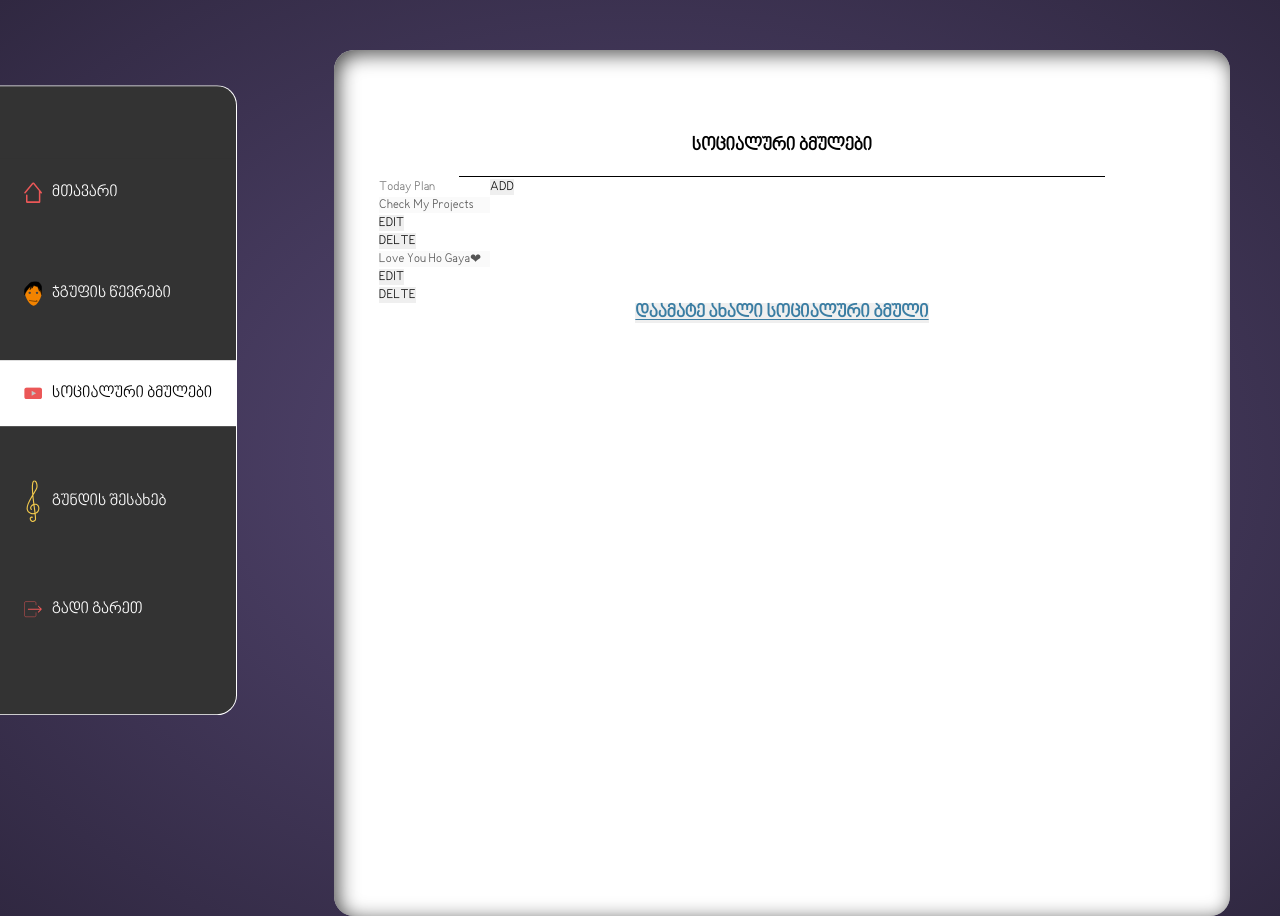
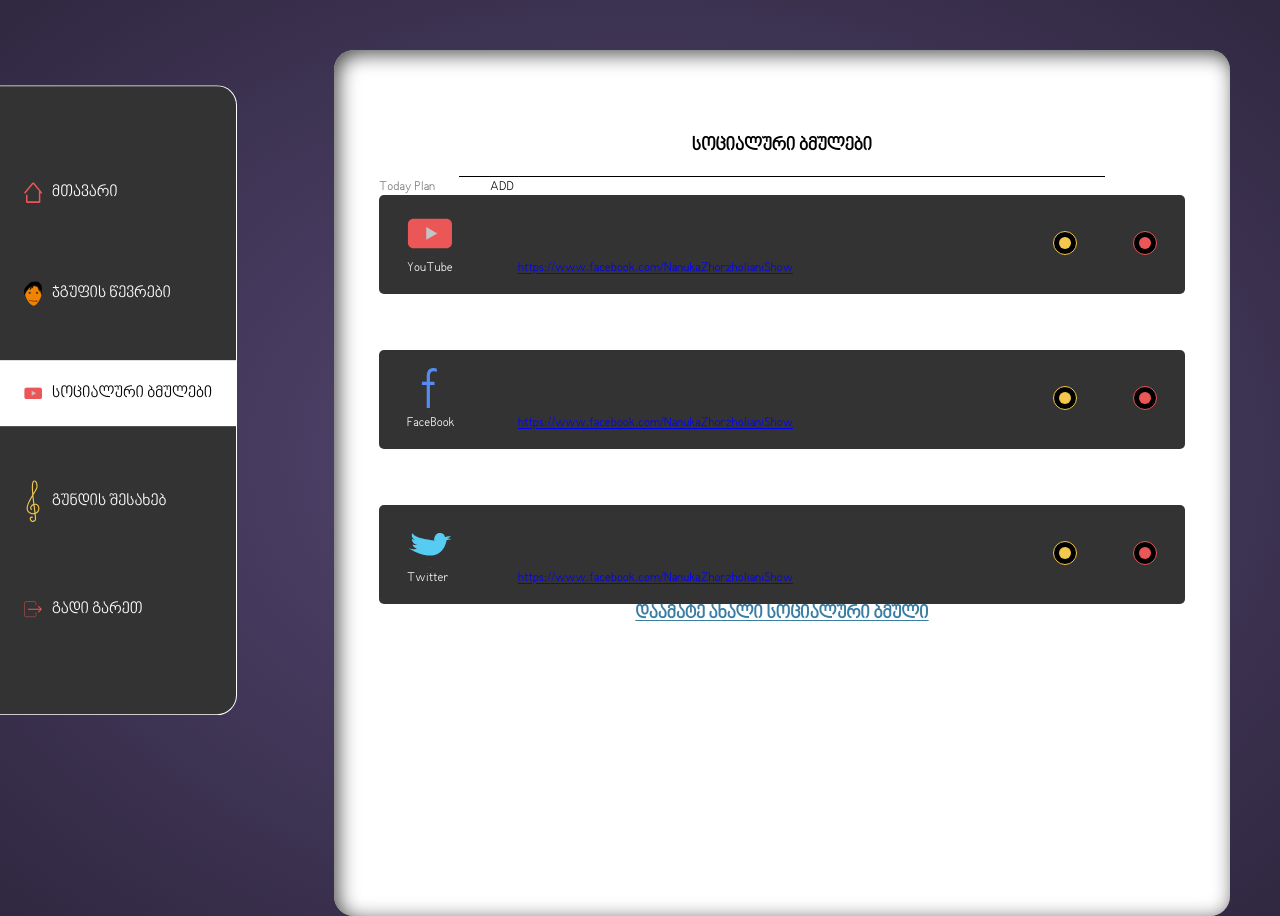
Before and after one commit to KiwiScreams/FolkSoul-app, a React (Vite) app: page /main/social in a window 1280 px wide. Built offline with nearby package versions, Linux system fonts and the light colour scheme.

Commit message:
social page

```diff
--- a/src/components/SocialLinks.jsx
+++ b/src/components/SocialLinks.jsx
@@ -1,11 +1,38 @@
 import { useState } from "react"
 import { useEffect } from "react";
+import deleteBtn from "../assets/images/delete-btn.svg"
+import editBtn from "../assets/images/edit-btn.svg"
+import youtube_icon from "../assets/images/Youtube.svg"
+import facebook_icon from "../assets/images/facebook.svg"
+import twitter_icon from "../assets/images/twitter.svg"
+import camera from "../assets/images/Camera Icon.svg"
 function SocialLinks() {
     const [input, setInput] = useState('');
     const [todo, setTodo] = useState([
-        { id: Math.random(), name: "Check My Projects", link: "www/", icon: "../assets/" },
-        { id: Math.random(), name: "Love You Ho Gaya❤", link: "www/", icon: "../assets/" }
+        { id: Math.random(), name: "YouTube", href: "https://www.facebook.com/NanukaZhorzholianiShow", image: youtube_icon },
+        { id: Math.random(), name: "FaceBook", href: "https://www.facebook.com/NanukaZhorzholianiShow", image: facebook_icon },
+        { id: Math.random(), name: "Twitter", href: "https://www.facebook.com/NanukaZhorzholianiShow", image: twitter_icon }
     ]);
+    const [recentImageURL, setRecentImageURL] = useState(null);
+    // useEffect(() => {
+    //     const storedImage = localStorage.getItem("social-image");
+    //     if (storedImage) {
+    //       setRecentImageURL(storedImage);
+    //     }
+    //   }, []);
+      const handleImageChange = (event, todoId) => {
+        const file = event.target.files[0]
+        const reader = new FileReader()
+        reader.addEventListener("load", () => {
+          const imageDataURL = reader.result;
+          setTodo(todo.map((item) =>
+            item.id === todoId ? { ...item, recentImageURL: imageDataURL } : item
+          ))
+        //   localStorage.setItem(`social-image`, imageDataURL)
+        })
+        reader.readAsDataURL(file)
+      }
+
     const [updateToDo, setUpdateToDo] = useState(null);
     const [IsToggle, setToggle] = useState(true);
     const AddItem = (e) => {
@@ -26,23 +53,23 @@ function SocialLinks() {
             setToggle(true);
             setUpdateToDo(null);
         } else {
-            const AllInput = { id: Math.random(), name: input, link: input, image: img }
+            const AllInput = { id: Math.random(), name: input }
             setTodo([...todo, AllInput]);
             setInput('')
         }
     }
-    const DeleteItem = (Elme) => {
+    const DeleteItem = (ToDo) => {
         const TrashData = todo.filter((e) => {
-            return e.id !== Elme.id
+            return e.id !== ToDo.id
         })
         setTodo(TrashData);
     }
-    const EditItem = (Elme) => {
+    const EditItem = (ToDo) => {
         const UpdateFind = todo.find((e) => {
-            return e.id === Elme.id
+            return e.id === ToDo.id
         })
         setInput(UpdateFind.name);
-        setUpdateData(Elme.id);
+        setUpdateData(ToDo.id);
         setToggle(false);
     }
     return (
@@ -56,19 +83,27 @@ function SocialLinks() {
                         setInput(e.target.value);
                     }} value={input}></input>
                     <button onClick={AddItem}> ADD </button>
-                    <div className='lol'>
+                    <div className='all-todos-container'>
                         {todo?.map((e) => {
                             return (
-                                <div key={e.id}>
+                                <div key={e.id} className="flex todo">
                                     <div>
-                                        <input type="text" value={e.name} disabled />
+                                        <div className="soc-image">
+                                        <img src={e.recentImageURL ? e.recentImageURL : e.image} className="soc"/>
+                                            <div className="choose-image">
+                                                <input type="file" id="image-upload" onChange={(event) => handleImageChange(event, e.id)}/>
+                                                <img src={camera} alt="" id="avatar" />
+                                            </div>
+                                        </div>
+                                        <input type="text" value={e.name} disabled className="todo-title" />
+                                        <input type="text" value={e.href} disabled className="todo-href" />
                                     </div>
-                                    <div>
+                                    <div className="flex edit-delete-btn-container">
                                         <div>
-                                            <button onClick={() => EditItem(e)}> EDIT </button>
+                                            <button onClick={() => EditItem(e)}><img src={editBtn} /></button>
                                         </div>
                                         <div>
-                                            <button onClick={() => DeleteItem(e)}> DELTE </button>
+                                            <button onClick={() => DeleteItem(e)}><img src={deleteBtn} /></button>
                                         </div>
                                     </div>
                                 </div>
--- a/src/index.css
+++ b/src/index.css
@@ -58,6 +58,10 @@
 {
   background-color: var(--light-purple-clr);
   border-radius: 20px;
+}
+button
+{
+  background-color: transparent;
 }
 .text-sm
 {
@@ -657,3 +661,48 @@ main
 {
   background-color: red;
 }
+/*  */
+.social-links-container .social-links-body .all-todos-container
+{
+  gap: 56px;
+  flex-direction: column;
+  display: flex;
+}
+.social-links-container
+.edit-delete-btn-container
+{
+  gap: 56px;
+}
+.social-links-container .social-links-body .todo
+{
+  background-color: #333333;
+  padding: 18px 28px;
+  border-radius: 5px;
+}
+.todo input.todo-href
+{
+  width: 340px;
+  text-decoration: underline;
+}
+.todo .soc-image
+{
+  width: 45px;
+  height: 45px;
+  overflow: hidden;
+  position: relative;
+}
+.todo .soc-image img.soc
+{
+  width: 100%;
+  height: 40px;
+}
+.social-links-container .social-links-body .todo .todo-title
+{
+  background-color: transparent;
+  color: var(--content-white-clr);
+}
+.social-links-container .social-links-body .todo .todo-href
+{
+  color: blue;
+  background-color: transparent;
+}
```
Also changed, not shown: src/assets/images/facebook.svg (added).
